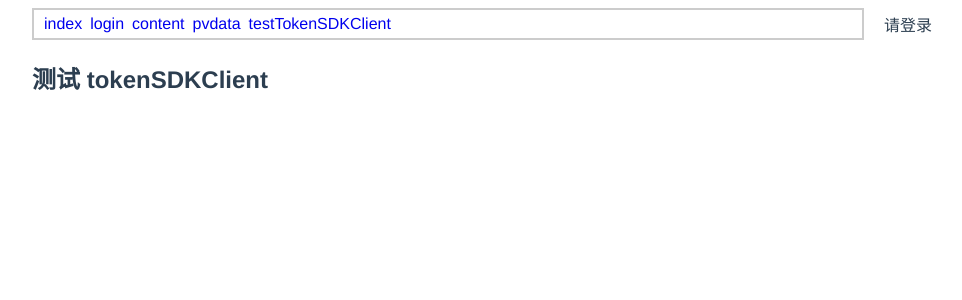
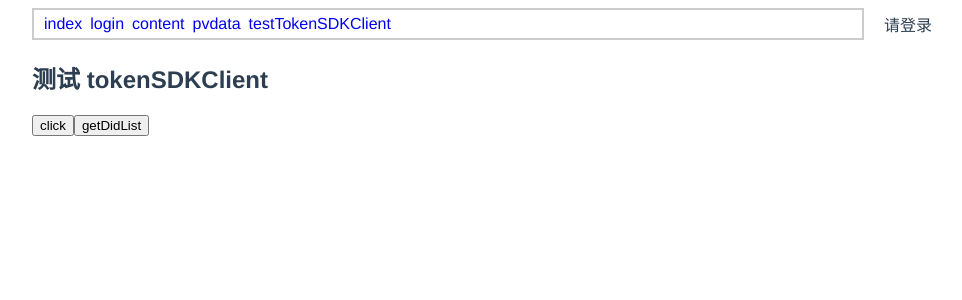
Before and after one commit to feigebaobei/mockvue, a Vue app: page /#/testTokenSDKClient in a window 1280 px wide. Shown: the top 300 px of the page, without its empty margins (158-1120 px from the left). Built offline with nearby package versions, Linux system fonts and the light colour scheme; no server answers.

Commit message:
使用sdk@0.0.5

```diff
--- a/package.json
+++ b/package.json
@@ -10,9 +10,10 @@
   "dependencies": {
     "axios": "^0.19.2",
     "core-js": "^3.6.4",
+    "js-base64": "^2.5.2",
     "qrcode": "^1.4.4",
     "qs": "^6.9.4",
-    "token-sdk-client": "0.0.1",
+    "token-sdk-client": "0.0.5",
     "vue": "^2.6.11",
     "vue-router": "^3.1.6",
     "vuex": "^3.3.0"
--- a/src/page/login.vue
+++ b/src/page/login.vue
@@ -183,6 +183,8 @@ export default {
       event.preventDefault()
       Promise.all([
         tokenSDKClient.getKeyStore(this.formData.selectedUdid),
+        // tokenSDKClient.getKeyStore('2345trew'),
+        // tokenSDKClient.getPvData('2345trew')
         tokenSDKClient.getPvData(this.formData.selectedUdid)
         // instance({
         //   url: `/did/keystore/${this.formData.selectedUdid}`,
--- a/src/page/testTokenSDKClient.vue
+++ b/src/page/testTokenSDKClient.vue
@@ -1,13 +1,15 @@
 <template>
   <div class="testTokenSDKClient">
     <h2>测试 tokenSDKClient</h2>
+    <button @click="fn">click</button>
+    <button @click="getDidList">getDidList</button>
     <!-- <basicvue></basicvue> -->
   </div>
 </template>
 
 <script>
 // import { basicvue } from '@/components/oasiscare'
-// import tokenSDKClient from 'token-sdk-client'
+import tokenSDKClient from 'token-sdk-client'
 import instance from '@/lib/axiosInstance'
 
 export default {
@@ -106,7 +108,8 @@ export default {
       //   console.log('err', err)
       // })
       instance({
-        url: `/did/pvdata/${this.pvData.did}`,
+        // url: `/did/pvdata/${this.pvData.did}`,
+        url: `/did/pvdata/ZGlkOnR0bTp1MDQzODI5NjgxZTkyMjczMTA5NDUwMmViZmZkZjFmMTAzODljM2FkMTFjOGE2Nzg0N2M2OGYwNDgyZTYwOA==`,
         method: 'get'
       }).then(res => {
         console.log('res', res)
@@ -114,6 +117,14 @@ export default {
       }).catch(err => {
         console.log('err', err)
       })
+      instance.get(`/did/keystore/did:ttm:u043829681e922731094502ebffdf1f10389c3ad11c8a67847c68f0482e608`)
+      instance.get(`/did/pvdata/did:ttm:u043829681e922731094502ebffdf1f10389c3ad11c8a67847c68f0482e608`)
+      instance.get(`/did/pvdata/${encodeURIComponent('did:ttm:u043829681e922731094502ebffdf1f10389c3ad11c8a67847c68f0482e608')}`)
+
+      tokenSDKClient.getKeyStore('did:ttm:u043829681e922731094502ebffdf1f10389c3ad11c8a67847c68f0482e608')
+      tokenSDKClient.getPvData('did:ttm:u043829681e922731094502ebffdf1f10389c3ad11c8a67847c68f0482e608')
+      tokenSDKClient.getKeyStore(encodeURIComponent('did:ttm:u043829681e922731094502ebffdf1f10389c3ad11c8a67847c68f0482e608'))
+      tokenSDKClient.getPvData(encodeURIComponent('did:ttm:u043829681e922731094502ebffdf1f10389c3ad11c8a67847c68f0482e608'))
 
 
       // let keyes = tokenSDKClient.sm2.genKeyPair(this.keyStore.privatekey)
@@ -131,11 +142,20 @@ export default {
       // console.log('encryptData', encryptData)
     },
     // getData () {}
+    fn () {
+      this.init()
+    },
+    getDidList () {
+      tokenSDKClient.getDidList('123456543').then(res => {
+        console.log('res', res)
+      }).catch(err => {
+        console.log('err', err)
+      })
+    }
   },
   created () {},
   mounted () {
-     console.log(this)
-    this.init()
+    // this.init()
   }
 }
 </script>
```
Also changed, not shown: 1 other file (tests, documents, lock files or other folders).
